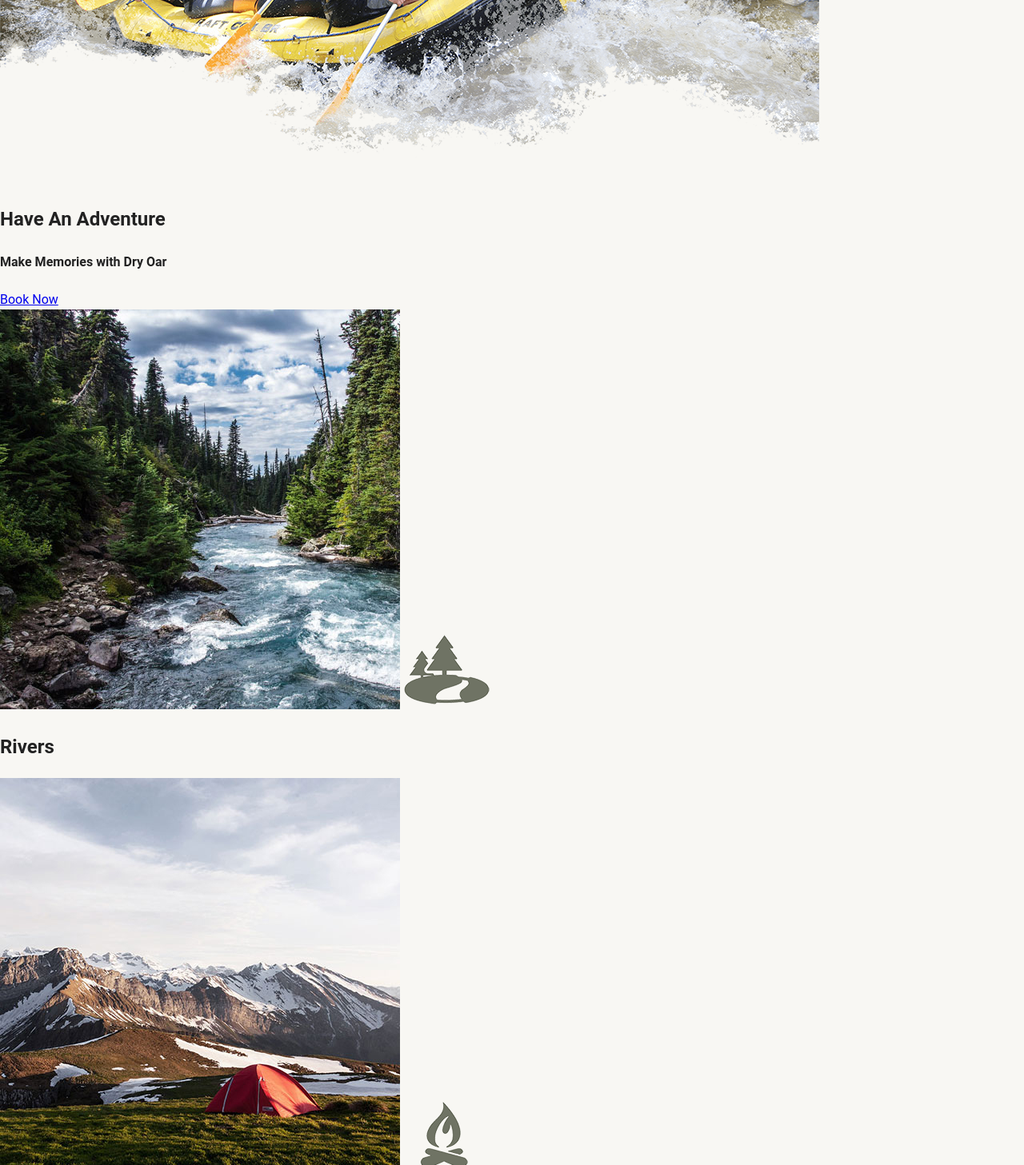
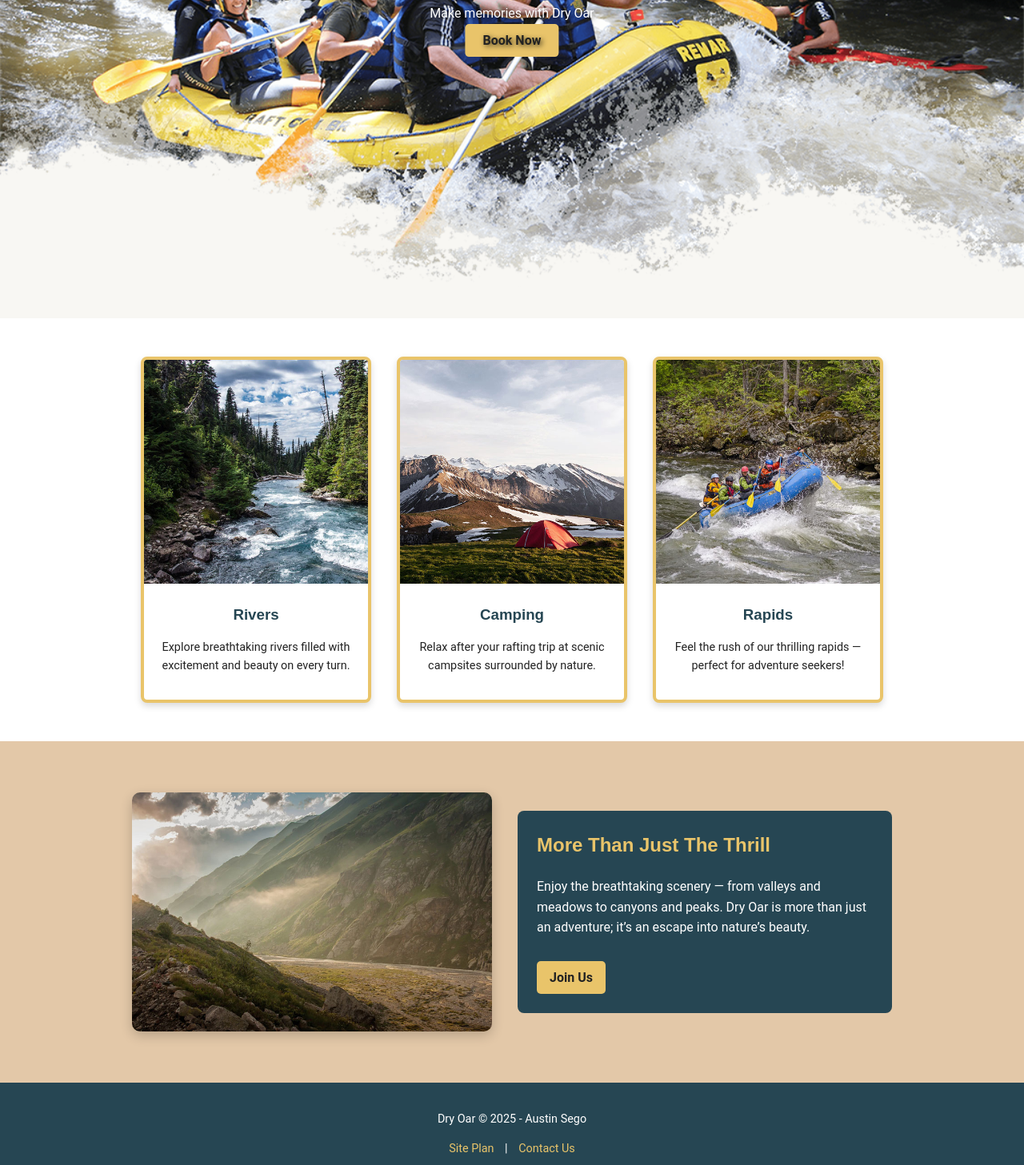
Before and after one commit to austinsego12/wwr, a plain HTML site: page index.html in a window 1280 px wide. Shown: the part 574-2031 px from the top of the page at 80% size. Drawn offline with Linux system fonts and the light colour scheme; files that its build step writes are made by us from their sources.

Commit message:
updated index file

```diff
--- a/index.html
+++ b/index.html
@@ -4,79 +4,75 @@
   <meta charset="UTF-8" />
   <meta name="viewport" content="width=device-width, initial-scale=1.0" />
   <title>Dry Oar Rafting Co.</title>
-  <link rel="stylesheet" href="styles/styles.css" />
+  <link rel="stylesheet" href="styles.css">
 </head>
 
 <body>
-  <!-- HEADER -->
+  <!-- ===== HEADER ===== -->
   <header>
     <a id="logo_link" href="index.html">
-      <img class="logo" src="images/logo.png" alt="Dry Oar Logo" />
+      <img src="images/logo.png" alt="Dry Oar Logo">
     </a>
     <nav>
-      <a href="index.html">Home</a>
+      <a href="index.html" class="active">Home</a>
       <a href="#">Page 2</a>
       <a href="site-plan-rafting.html">Site Plan</a>
       <a href="contactus.html">Contact Us</a>
     </nav>
   </header>
 
-  <!-- HERO SECTION -->
-  <div id="hero">
-    <div id="hero-box">
-      <img id="hero-img" src="images/hero.png" alt="People enjoying white water rafting" />
+  <!-- ===== HERO SECTION ===== -->
+  <section class="hero">
+    <img src="images/hero.png" alt="People rafting on a river">
+    <div class="hero-text">
+      <h1>Have An Adventure</h1>
+      <p>Make memories with Dry Oar</p>
+      <a href="contactus.html">Book Now</a>
     </div>
-    <section id="hero-msg">
-      <h1 class="home-title">Have An Adventure</h1>
-      <h4>Make Memories with Dry Oar</h4>
-      <div class="button-box">
-        <a class="book" href="contactus.html">Book Now</a>
-      </div>
-    </section>
-  </div>
+  </section>
 
-  <!-- MAIN GRID -->
-  <main class="home-grid">
-    <section class="rivers-card">
-      <img class="card-img" src="images/rivers.jpg" alt="river in forest" />
-      <img class="icon" src="images/river_icon.png" alt="river icon" />
-      <h2>Rivers</h2>
-    </section>
+  <!-- ===== FEATURE CARDS ===== -->
+  <section class="card-container">
+    <div class="card">
+      <img src="images/rivers.jpg" alt="River in a forest">
+      <h3>Rivers</h3>
+      <p>Explore breathtaking rivers filled with excitement and beauty on every turn.</p>
+    </div>
 
-    <section class="camping-card">
-      <img class="card-img" src="images/camping.jpg" alt="tent in mountains" />
-      <img class="icon" src="images/fire_icon.png" alt="fire icon" />
-      <h2>Camping</h2>
-    </section>
+    <div class="card">
+      <img src="images/camping.jpg" alt="Camping under the stars">
+      <h3>Camping</h3>
+      <p>Relax after your rafting trip at scenic campsites surrounded by nature.</p>
+    </div>
 
-    <section class="rapids-card">
-      <img class="card-img" src="images/rapids.jpg" alt="rafting boat" />
-      <img class="icon" src="images/oars.png" alt="oars icon" />
-      <h2>Rapids</h2>
-    </section>
+    <div class="card">
+      <img src="images/rapids.jpg" alt="Whitewater rafting adventure">
+      <h3>Rapids</h3>
+      <p>Feel the rush of our thrilling rapids — perfect for adventure seekers!</p>
+    </div>
+  </section>
 
-    <div id="background"></div>
-    <img class="mountains" src="images/mountains.jpg" alt="Misty mountains" />
-
-    <section class="msg">
+  <!-- ===== INFO SECTION ===== -->
+  <section class="info-section">
+    <img src="images/mountains.jpg" alt="Beautiful mountain landscape">
+    <div class="info-text">
       <h2>More Than Just The Thrill</h2>
       <p>
-        Enjoy the breathtaking scenery. From valleys, meadows, canyons, and high peaks;
-        it's way more than just the rapids. Relax and enjoy all the beauty of the great outdoors.
+        Enjoy the breathtaking scenery — from valleys and meadows to canyons and peaks.
+        Dry Oar is more than just an adventure; it’s an escape into nature’s beauty.
       </p>
-      <a class="join" href="contactus.html">Join Us</a>
-    </section>
-  </main>
+      <a href="contactus.html">Join Us</a>
+    </div>
+  </section>
 
-  <!-- FOOTER -->
+  <!-- ===== FOOTER ===== -->
   <footer>
     <p>Dry Oar © 2025 - Austin Sego</p>
-    <p><a href="site-plan-rafting.html">Site Plan</a></p>
-    <p><a href="contactus.html">Contact Us</a></p>
+    <p><a href="site-plan-rafting.html">Site Plan</a> | <a href="contactus.html">Contact Us</a></p>
     <div class="social">
-      <a href="#"><img src="images/facebook.png" alt="fb icon"></a>
-      <a href="#"><img src="images/twitter.png" alt="twitter icon"></a>
-      <a href="#"><img src="images/instagram.png" alt="instagram icon"></a>
+      <a href="#"><img src="images/facebook.png" alt="Facebook icon"></a>
+      <a href="#"><img src="images/twitter.png" alt="Twitter icon"></a>
+      <a href="#"><img src="images/instagram.png" alt="Instagram icon"></a>
     </div>
   </footer>
 </body>
```
